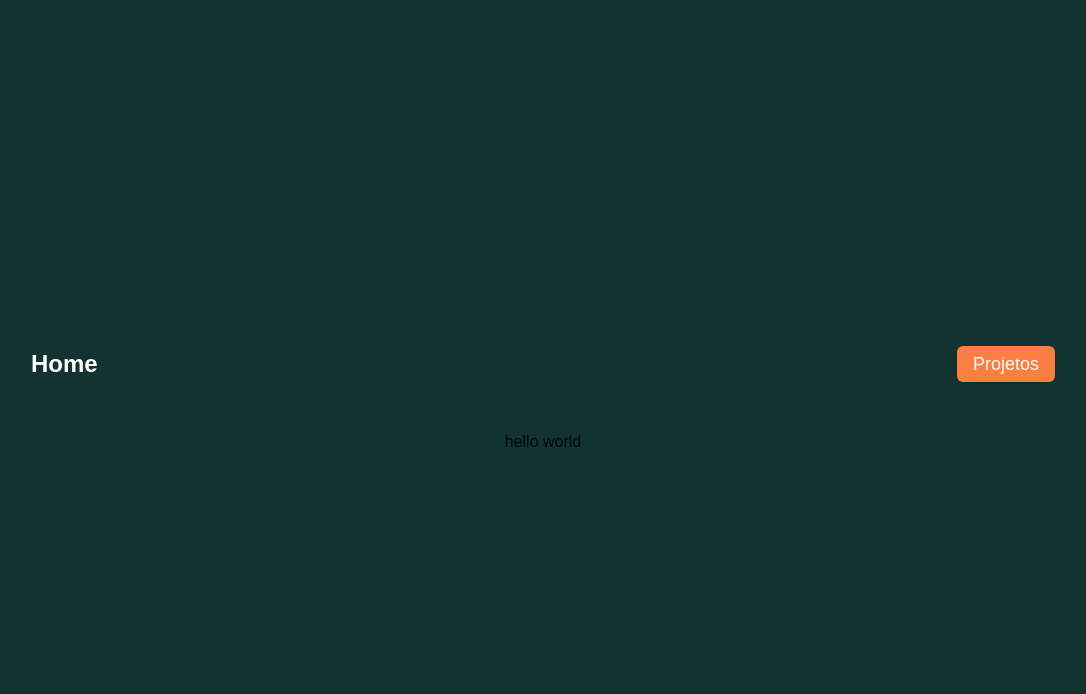
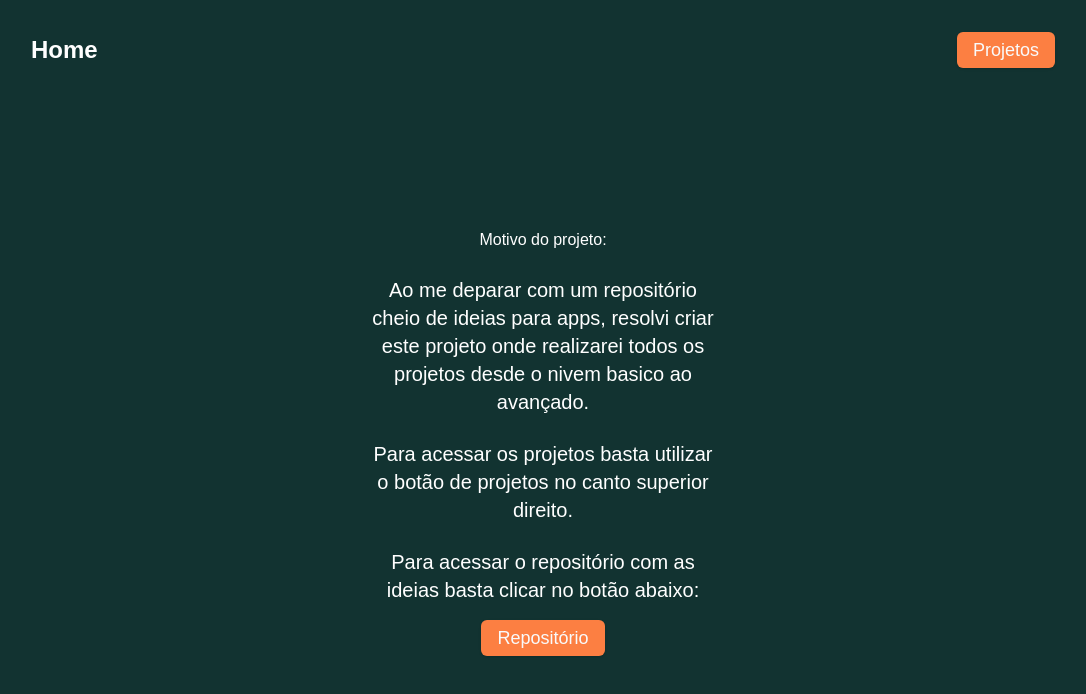
Before and after one commit to NosborCT/all_projects, a Next.js app: page / in a window 1280 px wide. Shown: the top 694 px of the page, without its empty margins (97-1183 px from the left). Built offline with nearby package versions, Linux system fonts and the light colour scheme.

Commit message:
feat: Criando a pagina main

```diff
--- a/src/app/page.tsx
+++ b/src/app/page.tsx
@@ -1,8 +1,18 @@
+import { Button } from "@/components/ui/button";
 
 export default function Home() {
   return (
     <>
-      <h1>hello world</h1>
+      <div className=" flex flex-col max-w-xl w-full items-center  p-28	">
+        <h1 className=" text-white ">Motivo do projeto:</h1>
+        <p className="   mt-6 text-xl text-white text-center justify-center"> Ao me deparar com um repositório cheio de ideias para apps, resolvi criar este projeto onde realizarei todos os projetos desde o nivem basico ao avançado.</p>
+        <p className="   mt-6 text-xl text-white text-center justify-center"> Para acessar os projetos basta utilizar o botão de projetos no canto superior direito.</p>
+        <p className="   mt-6 text-xl text-white text-center justify-center"> Para acessar o repositório com as ideias basta clicar no botão abaixo:</p>
+        <a target="_blank" href="https://github.com/florinpop17/app-ideas?tab=readme-ov-file">
+        <Button  className=" mt-4 transition duration-300 bg-[#FC7F42] hover:bg-[#D9D9D9] hover:text-black text-lg ">Repositório</Button>
+        </a>
+
+      </div>
     </>
   );
 }
```
